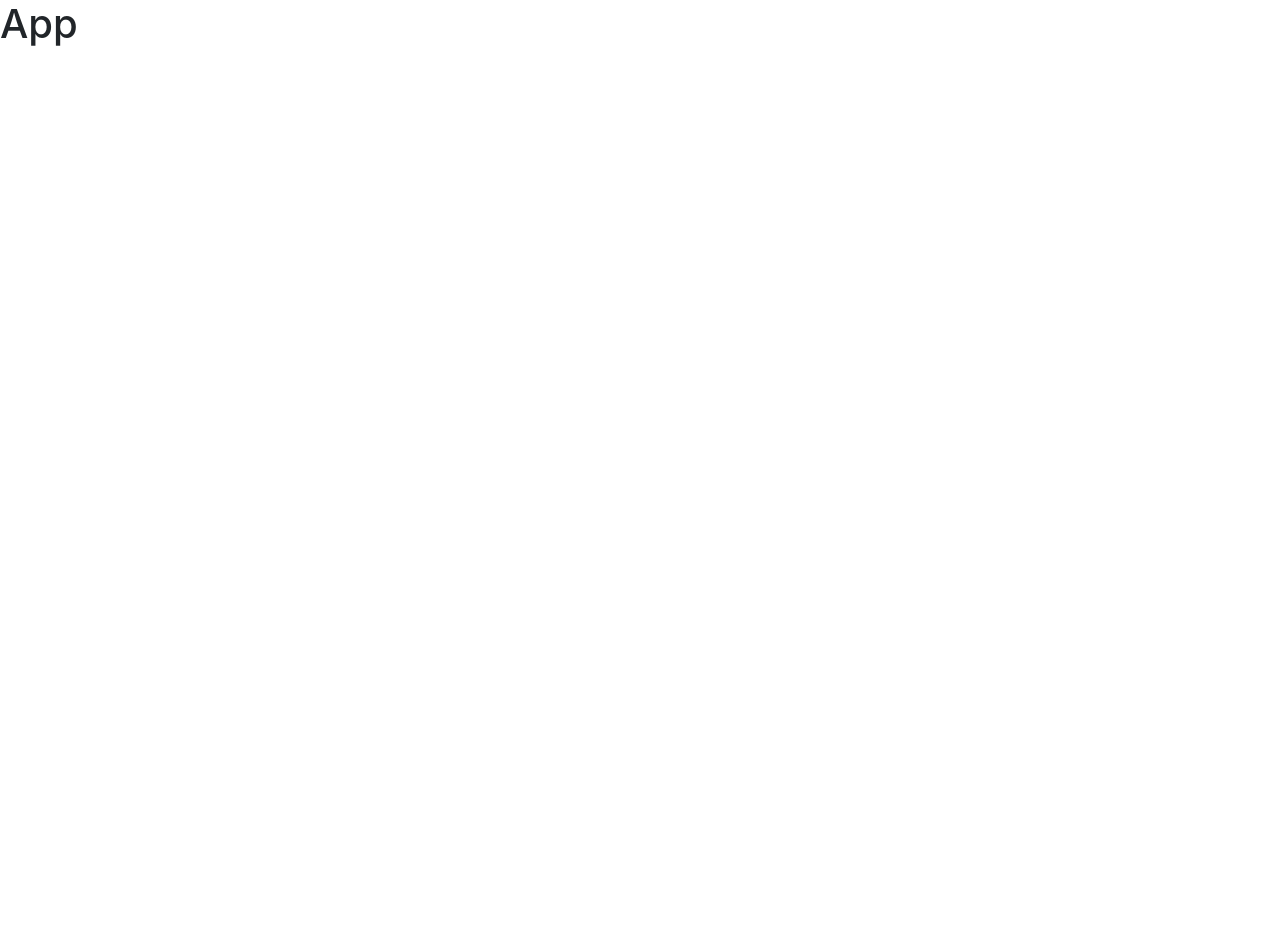
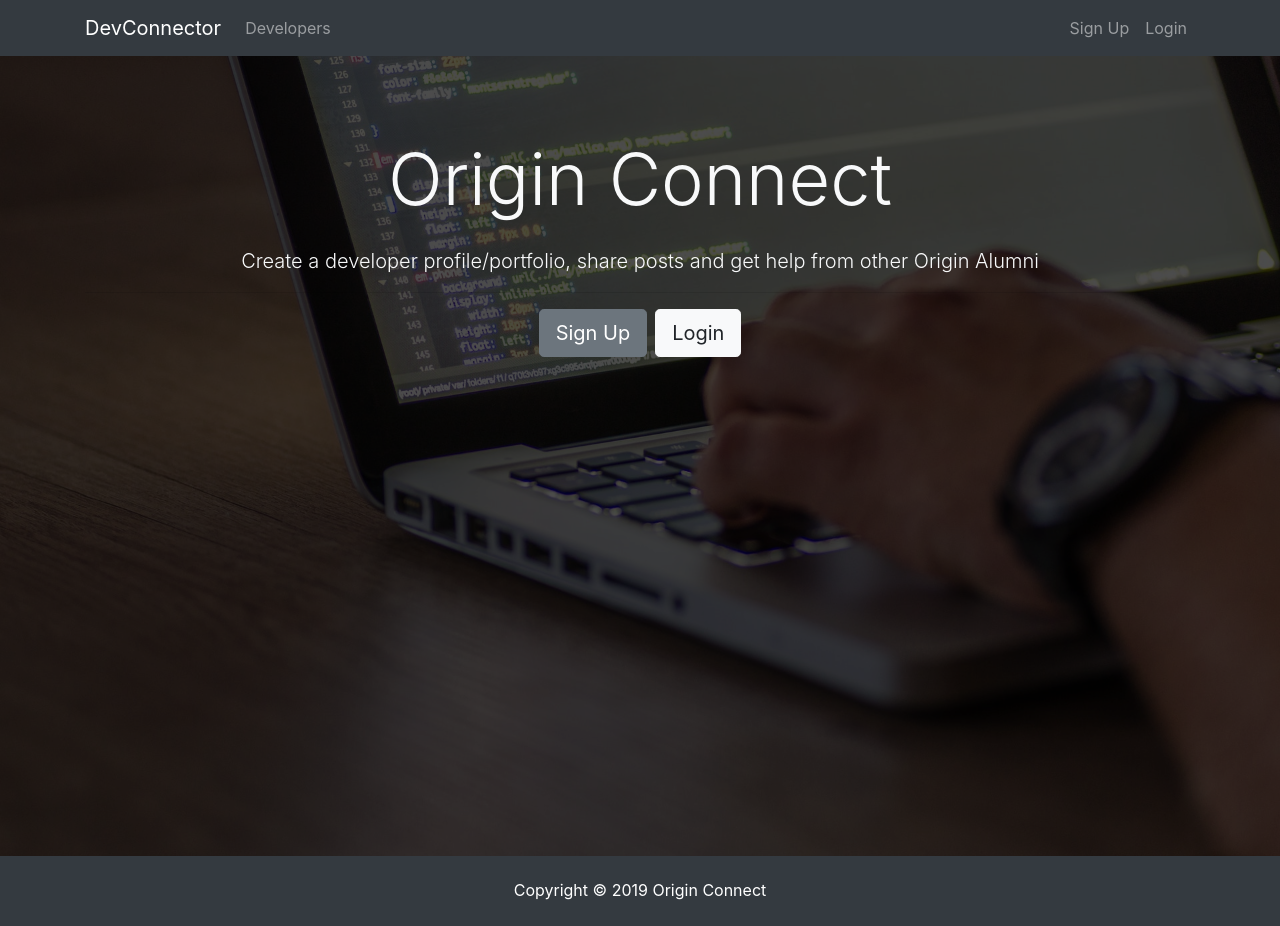
Before and after one commit to jtkp66/mern_social_network, a React (Create React App) app in the folder client/: page / in a window 1280 px wide. Before the commit the page ends 800 px from the top, so only its background shows below. Built offline with nearby package versions, Linux system fonts and the light colour scheme.

Commit message:
Added Landing page with header and footer components

```diff
--- a/client/package.json
+++ b/client/package.json
@@ -5,6 +5,7 @@
   "dependencies": {
     "react": "^16.8.6",
     "react-dom": "^16.8.6",
+    "react-router-dom": "^5.0.0",
     "react-scripts": "2.1.8"
   },
   "scripts": {
--- a/client/src/App.js
+++ b/client/src/App.js
@@ -1,12 +1,22 @@
 import React, { Component } from "react";
+import { BrowserRouter as Router, Route } from "react-router-dom";
+
+import Navbar from "./components/layout/Navbar";
+import Landing from "./components/layout/Landing";
+import Footer from "./components/layout/Footer";
+
 import "./App.css";
 
 class App extends Component {
   render() {
     return (
-      <div className="App">
-        <h1>App</h1>
-      </div>
+      <Router>
+        <div className="App">
+          <Navbar />
+          <Route exact path="/" component={Landing} />
+          <Footer />
+        </div>
+      </Router>
     );
   }
 }
--- /dev/null
+++ b/client/src/components/layout/Footer.js
@@ -0,0 +1,9 @@
+import React from "react";
+
+export default () => {
+  return (
+    <footer className="bg-dark text-white mt-5 p-4 text-center">
+      Copyright &copy; {new Date().getFullYear()} Origin Connect
+    </footer>
+  );
+};
--- /dev/null
+++ b/client/src/components/layout/Landing.js
@@ -0,0 +1,38 @@
+import React, { Component } from "react";
+
+class Landing extends Component {
+  render() {
+    return (
+      <div>
+        <div className="landing">
+          <div className="dark-overlay landing-inner text-light">
+            <div className="container">
+              <div className="row">
+                <div className="col-md-12 text-center">
+                  <h1 className="display-3 mb-4">Origin Connect</h1>
+                  <p className="lead">
+                    {" "}
+                    Create a developer profile/portfolio, share posts and get
+                    help from other Origin Alumni
+                  </p>
+                  <hr />
+                  <a
+                    href="register.html"
+                    className="btn btn-lg btn-secondary mr-2"
+                  >
+                    Sign Up
+                  </a>
+                  <a href="login.html" className="btn btn-lg btn-light">
+                    Login
+                  </a>
+                </div>
+              </div>
+            </div>
+          </div>
+        </div>
+      </div>
+    );
+  }
+}
+
+export default Landing;
--- /dev/null
+++ b/client/src/components/layout/Navbar.js
@@ -0,0 +1,51 @@
+import React, { Component } from "react";
+
+class Navbar extends Component {
+  render() {
+    return (
+      <div>
+        <nav className="navbar navbar-expand-sm navbar-dark bg-dark mb-4">
+          <div className="container">
+            <a className="navbar-brand" href="landing.html">
+              DevConnector
+            </a>
+            <button
+              className="navbar-toggler"
+              type="button"
+              data-toggle="collapse"
+              data-target="#mobile-nav"
+            >
+              <span className="navbar-toggler-icon" />
+            </button>
+
+            <div className="collapse navbar-collapse" id="mobile-nav">
+              <ul className="navbar-nav mr-auto">
+                <li className="nav-item">
+                  <a className="nav-link" href="profiles.html">
+                    {" "}
+                    Developers
+                  </a>
+                </li>
+              </ul>
+
+              <ul className="navbar-nav ml-auto">
+                <li className="nav-item">
+                  <a className="nav-link" href="register.html">
+                    Sign Up
+                  </a>
+                </li>
+                <li className="nav-item">
+                  <a className="nav-link" href="login.html">
+                    Login
+                  </a>
+                </li>
+              </ul>
+            </div>
+          </div>
+        </nav>
+      </div>
+    );
+  }
+}
+
+export default Navbar;
```
Also changed, not shown: 1 other file (tests, documents, lock files or other folders).
